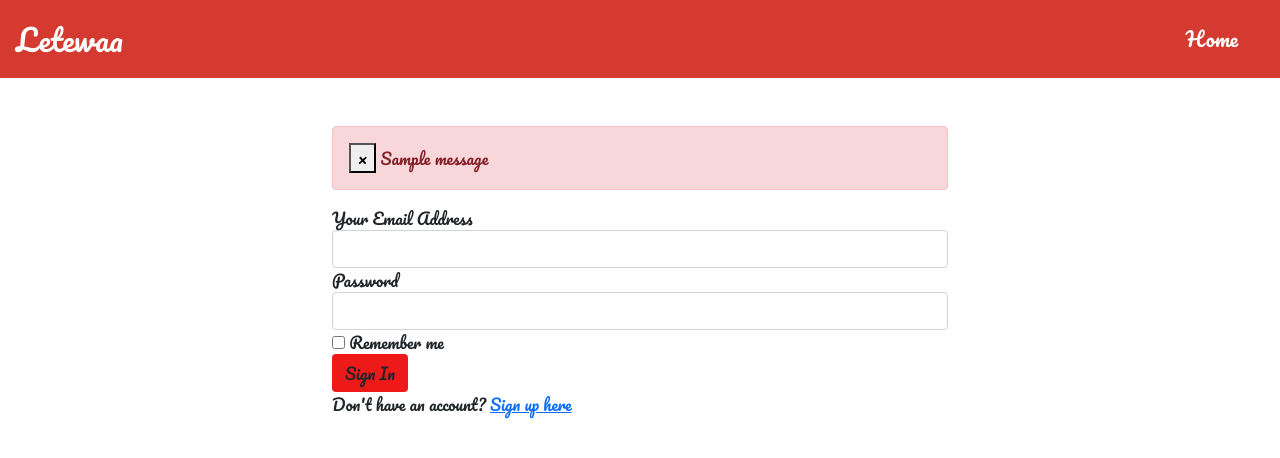
After one commit to MugeraH/Letewaa, a Flask app: page /supplier_login in a window 1280 px wide. The commit adds this page. Shown: the top 458 px of the page. Run offline with Flask 2, Linux system fonts and the light colour scheme; tables that the repository leaves empty hold one stand-in row (values such as "Sample post"); one stand-in notice (Sample message) is shown; some libraries are stand-ins or nearby versions.

```diff
--- a/app/auth/forms.py
+++ b/app/auth/forms.py
@@ -1,22 +1,21 @@
 from flask_wtf import FlaskForm
 from wtforms import StringField,PasswordField,BooleanField,SubmitField,ValidationError,SelectField
 from wtforms.validators import Required,Email,EqualTo
-from ..models import User
+from ..models import User, Seller
 
 
 # CATEGORY_CHOICES = [('User', 'User'),('Supplier', 'Supplier')]
 
-class LoginForm(FlaskForm):
+class BuyerLoginForm(FlaskForm):
     email = StringField('Your Email Address',validators=[Required(),Email()])
     password = PasswordField('Password',validators =[Required()])
 
     remember = BooleanField('Remember me')
     submit = SubmitField('Sign In')
 
-class RegistrationForm(FlaskForm):
+class BuyerRegistrationForm(FlaskForm):
     email = StringField('Your Email Address',validators=[Required(),Email()])
     username = StringField('Enter your username',validators = [Required()])
-    usertype = SelectField('User Type', choices = [('sellers', 'sellers'),('buyers', 'buyers')], validators=[Required()])
     # role = SelectField('Click to select role',choices=CATEGORY_CHOICES,validators=[Required()])
     password = PasswordField('Password',validators = [Required(), EqualTo('password_confirm',message = 'Passwords must match')])
     password_confirm = PasswordField('Confirm Passwords',validators = [Required()])
@@ -31,3 +30,27 @@ class RegistrationForm(FlaskForm):
     def validate_username(self,data_field):
         if User.query.filter_by(username = data_field.data).first():
             raise ValidationError('That username is taken')
+
+
+class SellerLoginForm(FlaskForm):
+    email = StringField('Your Email Address',validators=[Required(),Email()])
+    password = PasswordField('Password',validators =[Required()])
+
+    remember = BooleanField('Remember me')
+    submit = SubmitField('Sign In')
+
+class SellerRegistrationForm(FlaskForm):
+    email = StringField('Your Email Address',validators=[Required(),Email()])
+    username = StringField('Enter your username',validators = [Required()])
+    # role = SelectField('Click to select role',choices=CATEGORY_CHOICES,validators=[Required()])
+    password = PasswordField('Password',validators = [Required(), EqualTo('password_confirm',message = 'Passwords must match')])
+    password_confirm = PasswordField('Confirm Passwords',validators = [Required()])
+    submit = SubmitField('Sign Up')
+
+    def validate_email(self,data_field):
+            if User.query.filter_by(email = data_field.data).first():
+                raise ValidationError('There is an account with that email')
+
+    def validate_username(self,data_field):
+        if User.query.filter_by(username = data_field.data).first():
+            raise ValidationError('That username is taken')
--- a/app/main/views.py
+++ b/app/main/views.py
@@ -6,6 +6,7 @@ from .. import db,photos
 from ..email import mail_message
 from ..models import Orders,Seller,User,Product,Cart
 from .forms import ProductForm,UpdateProfile, UpdateProduct
+from ..auth.forms import BuyerRegistrationForm, BuyerLoginForm, SellerLoginForm, SellerRegistrationForm
 
 
 
@@ -15,6 +16,64 @@ def index():
 
     return render_template('index.html')
 
+@main.route('/buyer_login',methods=['GET','POST'])
+def login():
+    login_form = BuyerLoginForm()
+    if login_form.validate_on_submit():
+        user = User.query.filter_by(email = login_form.email.data).first()
+        if user is not None and user.verify_password(login_form.password.data):
+            login_user(user,login_form.remember.data)
+            return redirect(request.args.get('next') or url_for('main.index'))
+
+        flash('Invalid username or Password')
+
+
+    return render_template('auth/login.html',login_form = login_form,)
+
+@main.route('/supplier_login',methods=['GET','POST'])
+def logintwo():
+    login_form = SellerLoginForm()
+    if login_form.validate_on_submit():
+        supplier = Supplier.query.filter_by(email = login_form.email.data).first()
+        if supplier is not None and supplier.verify_password(login_form.password.data):
+            login_supplier(supplier,login_form.remember.data)
+            return redirect(request.args.get('next') or url_for('main.supplier_page'))
+
+        flash('Invalid username or Password')
+
+
+    return render_template('auth/loginsupplier.html',login_form = login_form,)
+
+
+
+@main.route('/buyer_register',methods = ["GET","POST"])
+def register():
+    form = BuyerRegistrationForm()
+    if form.validate_on_submit():
+        user =User(email = form.email.data, username = form.username.data,password =form.password.data)
+        db.session.add(user)
+        db.session.commit()
+
+        mail_message("Welcome to Letewaa","email/welcome_user",user.email,user=user)
+
+        return redirect(url_for('auth.login'))
+        title = "New Account"
+    return render_template('auth/register.html',registration_form = form)
+
+
+@main.route('/supplier_register',methods = ["GET","POST"])
+def registertwo():
+    form = SellerRegistrationForm()
+    if form.validate_on_submit():
+        seller =Seller(email = form.email.data, username = form.username.data,password =form.password.data)
+        db.session.add(seller)
+        db.session.commit()
+
+        # mail_message("Welcome to Letewaa","email/welcome_user",seller.email,seller=seller)
+
+        return redirect(url_for('auth.loginsupplier'))
+        title = "New Account"
+    return render_template('auth/registersupplier.html',registration_form = form)
 
 
 @main.route('/user_page')
--- /dev/null
+++ b/app/templates/auth/loginsupplier.html
@@ -0,0 +1,28 @@
+{% extends 'base.html'%} {% import 'bootstrap/wtf.html' as wtf%} {% block
+    content %}
+    <div class="container">
+      <div class="row">
+        <div class="col-md-3"></div>
+        <div class="col-md-6 login-form">
+          <!--Flash message -->
+          {% for message in get_flashed_messages() %}
+          <div class="alert alert-danger">
+            <button type="button" class="close" data-dismiss="alert">
+              &times;
+            </button>
+            {{ message }}
+          </div>
+          {% endfor %}
+          <!-- Login form -->
+          <div class="">{{wtf.quick_form(login_form)}}</div>
+
+          <p class="">
+            Don't have an account?
+            <a href="/supplier_register">Sign up here</a>
+          </p>
+        </div>
+        <div clas="col-md-3"></div>
+      </div>
+    </div>
+
+    {% endblock%}
--- a/app/templates/index.html
+++ b/app/templates/index.html
@@ -23,10 +23,10 @@
 
   <div class="container card-wrapper m-5">
     <div class="user_select">
-      <a href="{{url_for('main.user_page')}}">Customer</a>
+      <a href="/buyer_login">Customer</a>
     </div>
     <div class="user_select">
-      <a href="{{url_for('main.supplier_page')}}">Supplier</a>
+      <a href="/supplier_login">Supplier</a>
     </div>
   </div>
 
--- a/app/templates/navbar.html
+++ b/app/templates/navbar.html
@@ -27,7 +27,7 @@
         >
       </li>
       {% else %}
-      <li>
+      <!-- <li>
         <a class="text-white nav-link" href="{{url_for('auth.login')}}"
           >Sign in</a
         >
@@ -36,7 +36,7 @@
          <a class="text-white nav-link" href="{{url_for('auth.register')}}">Sign Up</a
         >
        </li>
-      </li>
+      </li> -->
       {%endif%}
     </ul>
   </div>
```
Also changed, not shown: app/auth/views.py (+5 -5 lines), app/templates/auth/registersupplier.html (added, +11 -0 lines), app/templates/registersupplier.html (added, +11 -0 lines).
